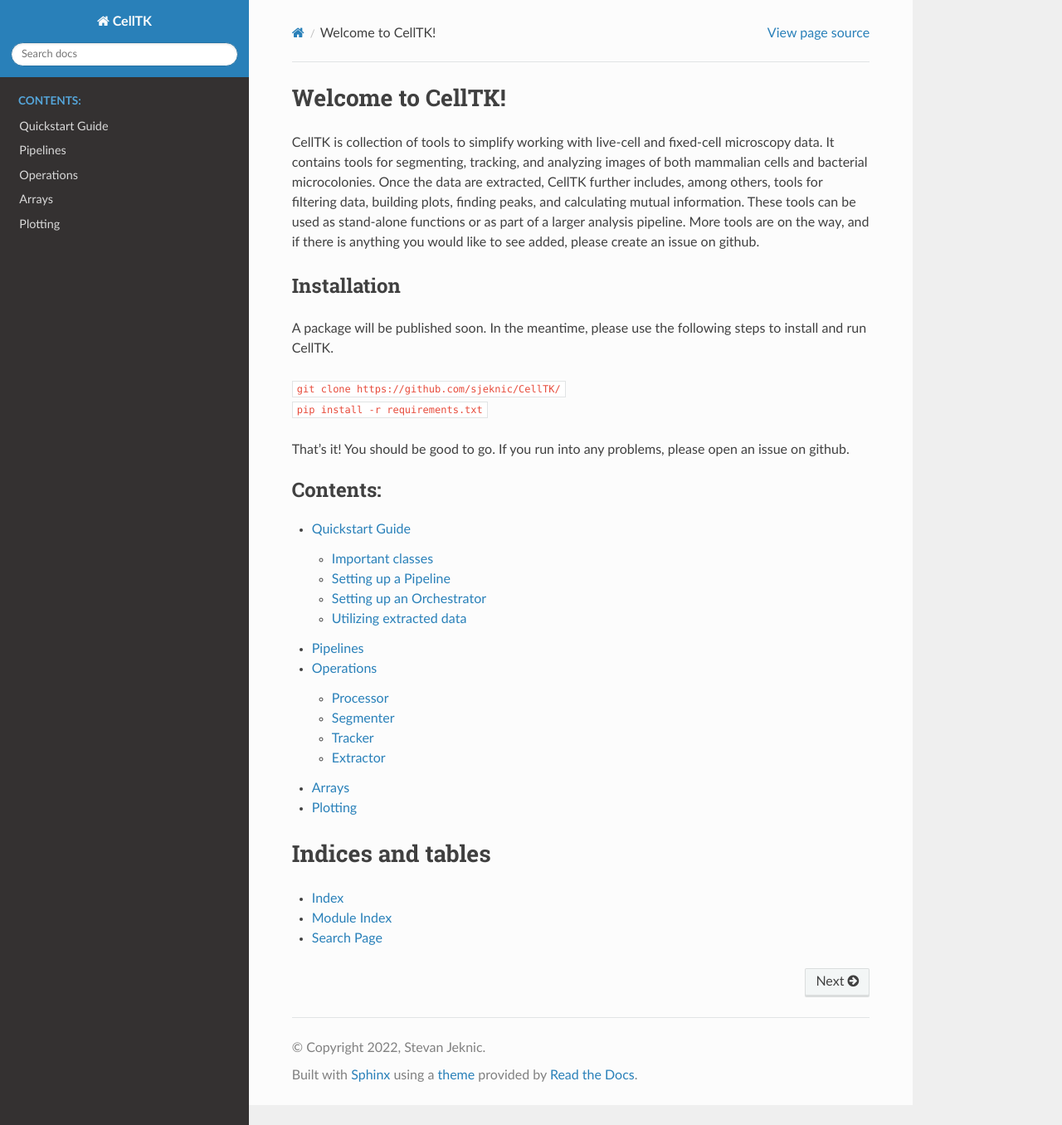
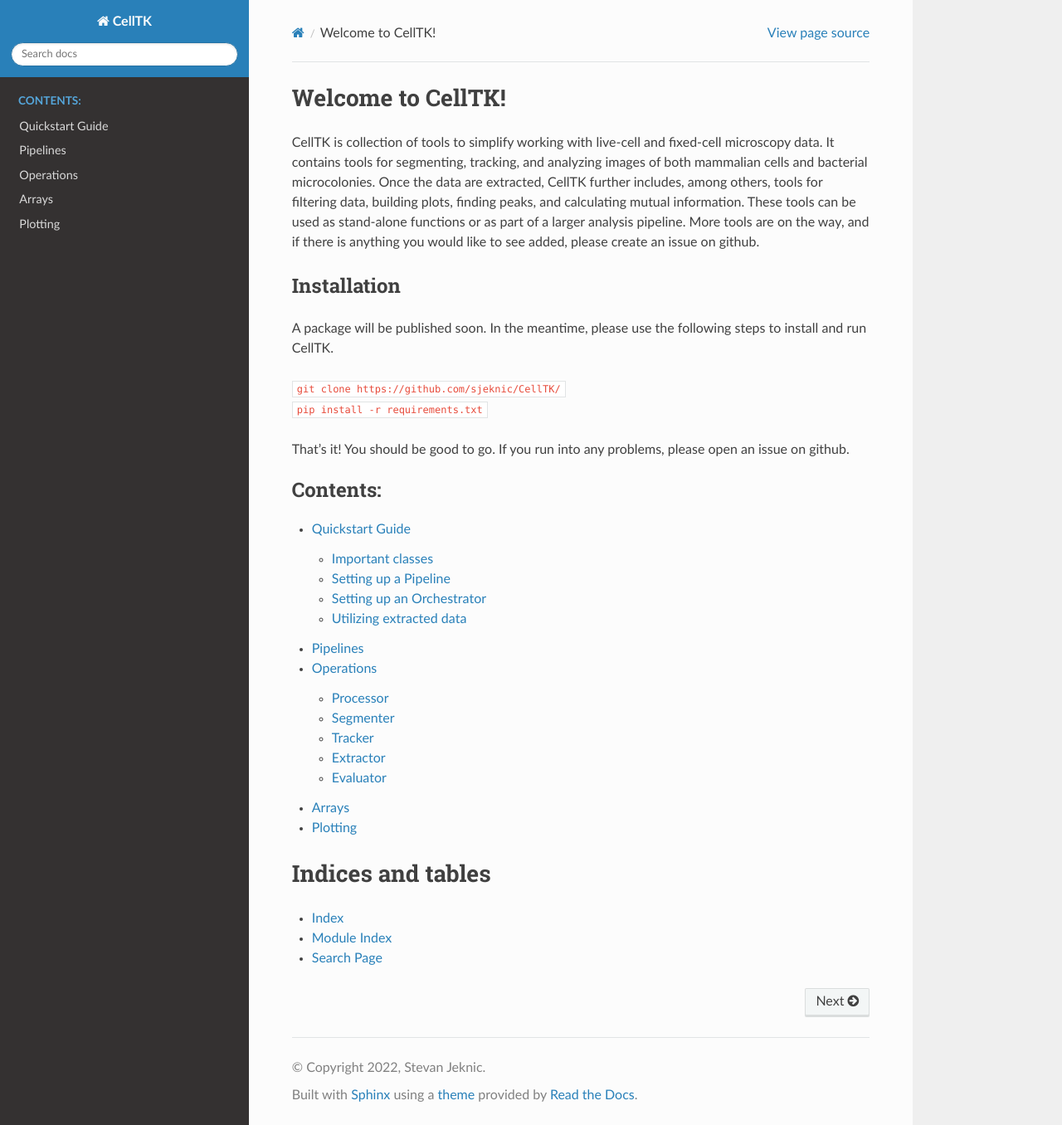
Before and after one commit to sjeknic/CellTK, a Sphinx documentation site: the page built from docs/index.rst, in a window 1280 px wide and 1356 px high. Shown: the whole window at 83% size. Built offline with Sphinx 7.4.7 and the Read the Docs theme 2.0.0, drawn with Linux system fonts in a browser that asks for light colours; pages that are not in the unit, such as notebooks, are missing from menus.

Commit message:
small doc updates

```diff
--- /dev/null
+++ b/docs/eva.rst
@@ -0,0 +1,5 @@
+Evaluator
+=========
+
+.. automodule:: celltk.evaluate
+    :members:
--- a/docs/quick.rst
+++ b/docs/quick.rst
@@ -90,8 +90,11 @@ All ``ConditionArrays`` are five-dimensional. The dimensions are regions (e.g. n
 You can also index multiple items in each axis using a ``list`` or ``tuple``. For example, you may want to get the ``x`` and ``y`` positions of each cell.
 
 ::
+
     position = array['nuc', 'fitc', ('x', 'y')]
     print(data.shape)
     > (2, 42, 6)
 
+
+
 .. _Katharina Loeffler and colleagues: https://git.scc.kit.edu/KIT-Sch-GE/2021-cell-tracking
```
